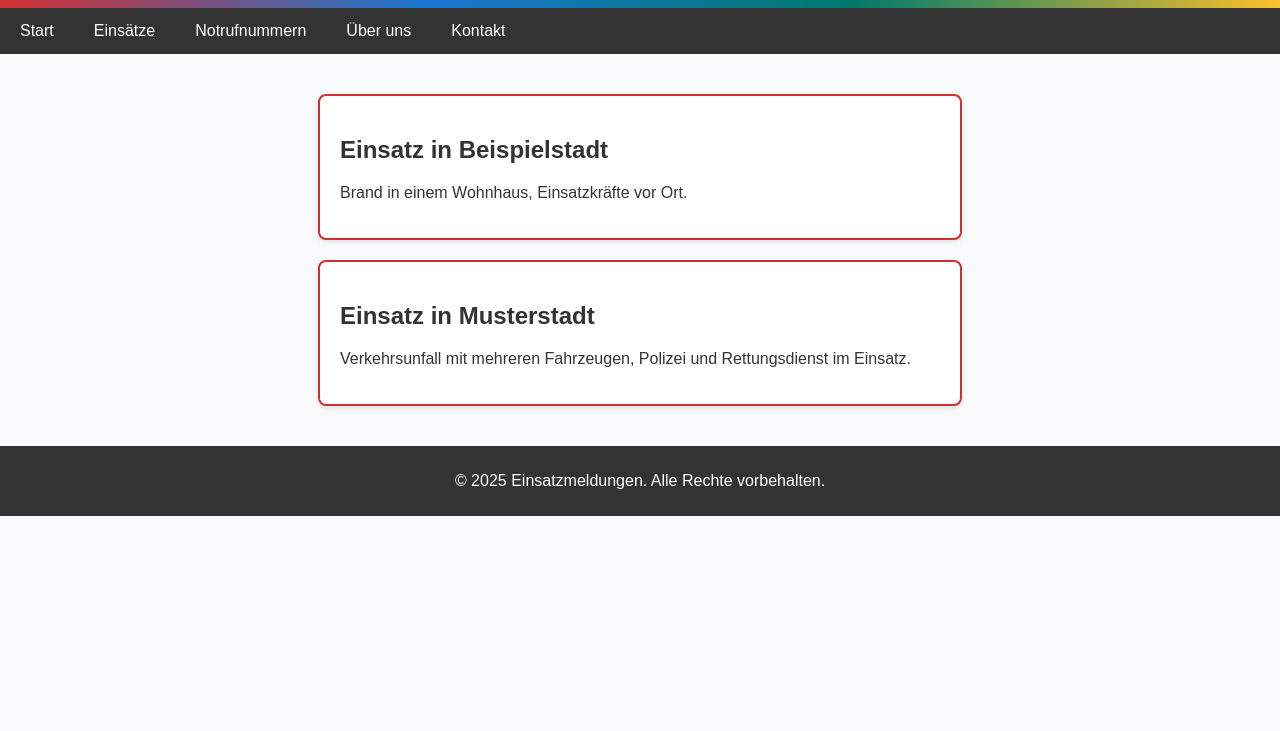
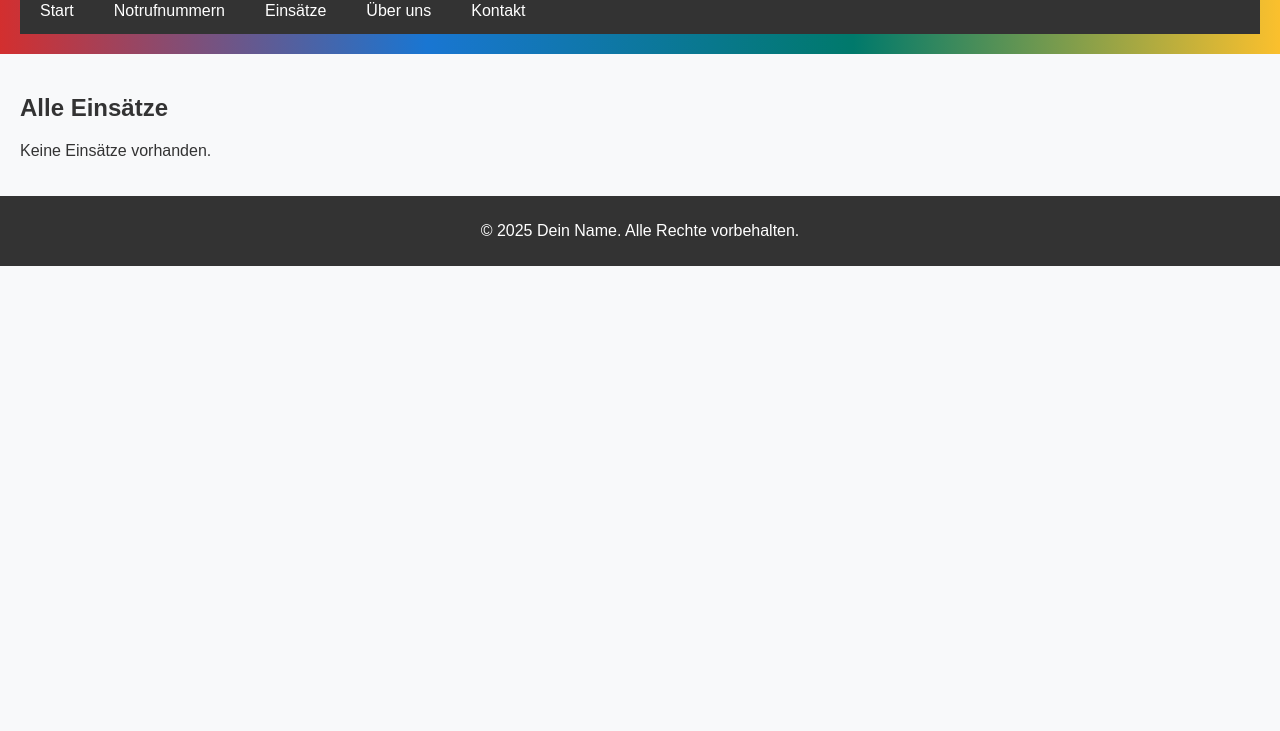
Before and after one commit to lxxuissss/bbb, a plain HTML site: page einsaetze.html in a window 1280 px wide. Shown: the part 69-800 px from the top of the page. Drawn offline with Linux system fonts and the light colour scheme.

Commit message:
Update einsaetze.html

```diff
--- a/einsaetze.html
+++ b/einsaetze.html
@@ -2,33 +2,52 @@
 <html lang="de">
 <head>
     <meta charset="UTF-8">
-  <meta name="viewport" content="width=device-width, initial-scale=1.0">
-  <title>Einsätze - Einsatzmeldungen</title>
+    <title>Einsätze</title>
     <link rel="stylesheet" href="style.css">
 </head>
 <body>
     <header>
-    <h1>Aktuelle Einsätze</h1>
-  </header>
+        <h1>Einsätze</h1>
         <nav>
             <a href="index.html">Start</a>
+            <a href="notrufnummern.html">Notrufnummern</a>
             <a href="einsaetze.html">Einsätze</a>
-    <a href="notrufnummern.html">Notrufnummern</a>
-    <a href="ueber_uns.html">Über uns</a>
+            <a href="über_uns.html">Über uns</a>
             <a href="kontakt.html">Kontakt</a>
         </nav>
+    </header>
+
     <main>
-    <div class="card">
-      <h2>Einsatz in Beispielstadt</h2>
-      <p>Brand in einem Wohnhaus, Einsatzkräfte vor Ort.</p>
-    </div>
-    <div class="card">
-      <h2>Einsatz in Musterstadt</h2>
-      <p>Verkehrsunfall mit mehreren Fahrzeugen, Polizei und Rettungsdienst im Einsatz.</p>
-    </div>
+        <section class="einsatz-liste">
+            <h2>Alle Einsätze</h2>
+            <div id="einsatzListe"></div>
+        </section>
     </main>
+
     <footer>
-    <p>&copy; 2025 Einsatzmeldungen. Alle Rechte vorbehalten.</p>
+        <p>&copy; 2025 Dein Name. Alle Rechte vorbehalten.</p>
     </footer>
+
+    <script>
+        window.addEventListener('DOMContentLoaded', () => {
+            const container = document.getElementById('einsatzListe');
+            const einsaetze = JSON.parse(localStorage.getItem('einsaetze')) || [];
+
+            if (einsaetze.length === 0) {
+                container.innerHTML = '<p>Keine Einsätze vorhanden.</p>';
+            } else {
+                einsaetze.forEach(einsatz => {
+                    const card = document.createElement('div');
+                    card.classList.add('einsatz-card');
+                    card.innerHTML = `
+                        <h3>${einsatz.titel}</h3>
+                        <p>${einsatz.beschreibung}</p>
+                        ${einsatz.datum ? `<p><strong>Datum/Uhrzeit:</strong> ${einsatz.datum}</p>` : ''}
+                    `;
+                    container.appendChild(card);
+                });
+            }
+        });
+    </script>
 </body>
 </html>
```
Lines whose indentation alone changed are shown as unchanged.
